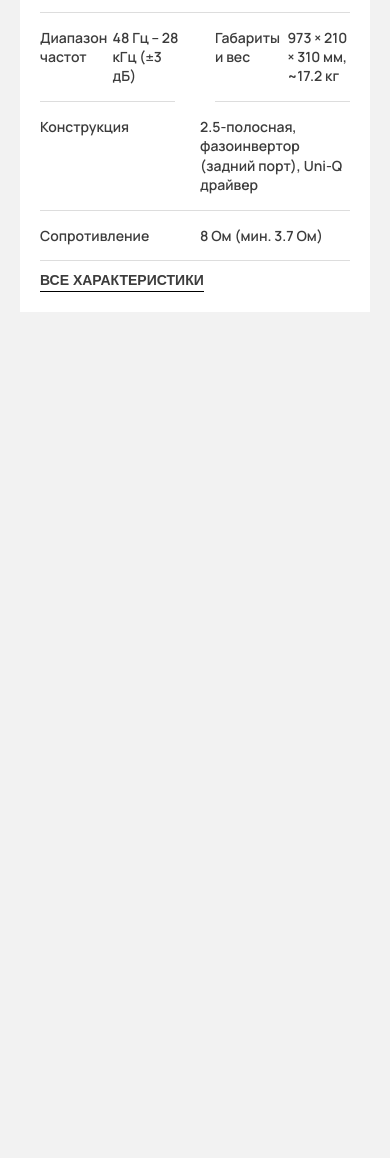
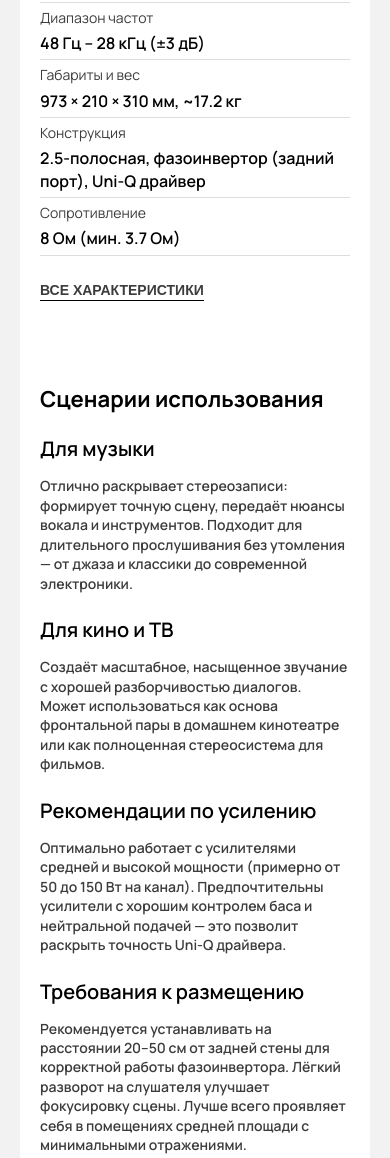
Before and after one commit to limaudiodev/Limaudio-landing, a website built with Vite: page index.html in a window 390 px wide. Shown: the part 2277-3435 px from the top of the page. Before the commit the page ends 2589 px from the top, so only its background shows below. Built offline with nearby package versions, Linux system fonts and the light colour scheme.

Commit message:
страница товара блок сценарии

```diff
--- a/index.html
+++ b/index.html
@@ -341,6 +341,45 @@
             </button>
           </div>
         </div>
+
+        <div class="product__scenarios">
+          <h3 class="headline-h3">Сценарии использования</h3>
+          <div class="scenarios__block">
+            <h4>Для музыки</h4>
+            <p class="content16">
+              Отлично раскрывает стереозаписи: формирует точную сцену, передаёт
+              нюансы вокала и инструментов. Подходит для длительного
+              прослушивания без утомления — от джаза и классики до современной
+              электроники.
+            </p>
+          </div>
+          <div class="scenarios__block">
+            <h4>Для кино и ТВ</h4>
+            <p class="content16">
+              Создаёт масштабное, насыщенное звучание с хорошей разборчивостью
+              диалогов. Может использоваться как основа фронтальной пары в
+              домашнем кинотеатре или как полноценная стереосистема для фильмов.
+            </p>
+          </div>
+          <div class="scenarios__block">
+            <h4>Рекомендации по усилению</h4>
+            <p class="content16">
+              Оптимально работает с усилителями средней и высокой мощности
+              (примерно от 50 до 150 Вт на канал). Предпочтительны усилители с
+              хорошим контролем баса и нейтральной подачей — это позволит
+              раскрыть точность Uni-Q драйвера.
+            </p>
+          </div>
+          <div class="scenarios__block">
+            <h4>Требования к размещению</h4>
+            <p class="content16">
+              Рекомендуется устанавливать на расстоянии 20–50 см от задней стены
+              для корректной работы фазоинвертора. Лёгкий разворот на слушателя
+              улучшает фокусировку сцены. Лучше всего проявляет себя в
+              помещениях средней площади с минимальными отражениями.
+            </p>
+          </div>
+        </div>
       </div>
     </div>
   </body>
--- a/src/styles/product.css
+++ b/src/styles/product.css
@@ -254,18 +254,41 @@
     box-sizing: border-box;
 }
 
+.block-value {
+    padding-right: 12px;
+}
+
 .show-more-btn {
     text-transform: uppercase;
     font-weight: 800 !important;
     border-bottom: 1px solid var(--text);
     padding: 0;
-    margin-top: 10px;
+    margin-top: 25px;
 }
 
 .list-item.placeholder {
     visibility: hidden;
     border: none;
     background: transparent;
+}
+
+.product__scenarios {
+    margin-top: 85px;
+}
+
+.scenarios__block {
+    margin-top: 25px;
+}
+
+.scenarios__block>h4 {
+    font-weight: 600;
+    font-size: 20px;
+    line-height: 120%;
+    margin: 0;
+}
+
+.scenarios__block>p {
+    margin-top: 15px;
 }
 
 @media (max-width: 1440px) {
@@ -332,6 +355,10 @@
 }
 
 @media (max-width: 768px) {
+    .product_wrap {
+        padding: 20px;
+    }
+
     .product__block {
         justify-content: flex-start;
         flex-direction: column;
@@ -395,6 +422,14 @@
         flex: 1;
         max-width: none;
     }
+
+    .list-content {
+        flex-direction: column;
+    }
+
+    .list-item {
+        padding: 5px 0 5px 0;
+    }
 }
 
 @media (max-width: 425px) {
@@ -410,8 +445,18 @@
         gap: 8px;
     }
 
-    .product_wrap {
-        padding: 20px;
+    .item-content {
+        flex-direction: column;
+    }
+
+    .block-label {
+        font-weight: 400 !important;
+    }
+
+    .block-value {
+        padding-right: 0px;
+        font-size: 16px !important;
+        color: var(--text) !important;
     }
 
 }
```
